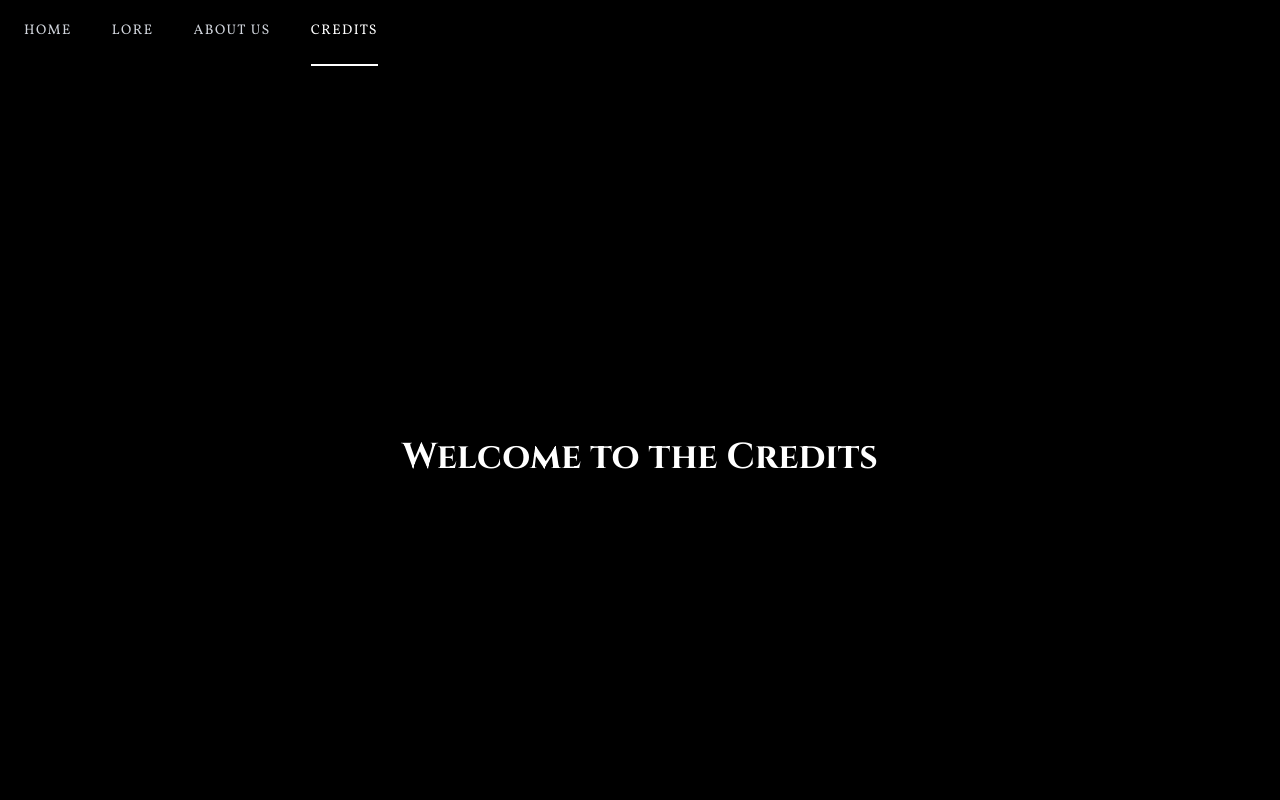
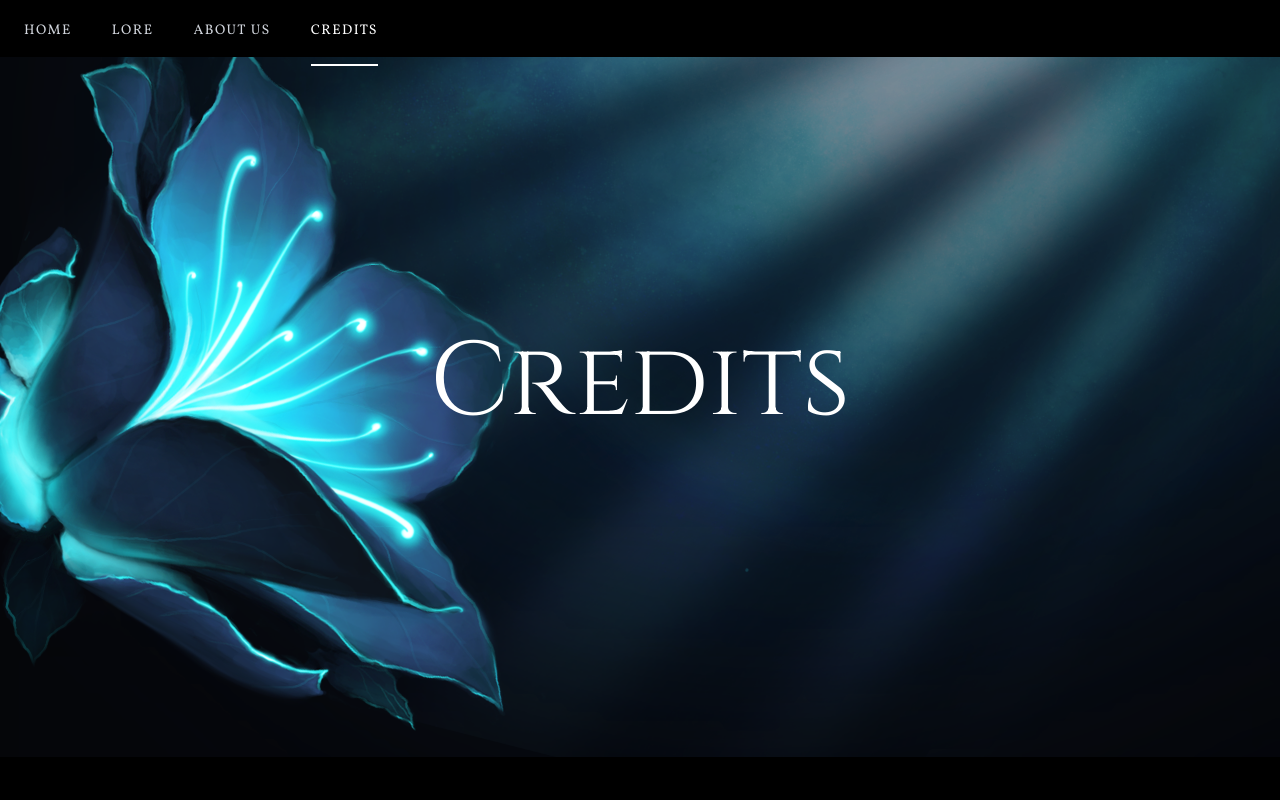
Before and after one commit to Endorze/Thornbound, a Next.js app: page /credits in a window 1280 px wide. Shown: the top 800 px of the page. Built offline with nearby package versions, Linux system fonts and the light colour scheme; a web font is replaced by a local one.

Commit message:
hotfix: Added and fixed some stuff for demo

```diff
--- a/src/app/components/FeatureAboutUs/FeatureAboutUs.tsx
+++ b/src/app/components/FeatureAboutUs/FeatureAboutUs.tsx
@@ -13,9 +13,9 @@ export default function FeatureAboutUs() {
 
           {/* Image */}
           <img
-            src="./images/kravor03.png"
+            src="/grouppic.jpg"
             alt="Group Photo"
-            className="w-full sm:w-3/4 md:w-1/2 mx-auto rounded-md object-cover"
+            className="w-full mx-auto rounded-md object-cover"
           />
 
           {/* Teams */}
--- a/src/app/credits/page.tsx
+++ b/src/app/credits/page.tsx
@@ -1,7 +1,9 @@
+import ReusableHero from "../components/ReusableHero/ReusableHero";
+
 export default function CreditsPage() {
     return (
-        <div className="flex flex-col text-center items-center justify-center min-h-screen">
-            <h1 className="text-4xl font-bold"> Welcome to the Credits</h1>
+        <div className="flex flex-col text-center items-center justify-center">
+            <ReusableHero title="Credits" mainHero={false}/>
         </div>
     )
 }
```
Also changed, not shown: 1 other file (tests, documents, lock files or other folders).
